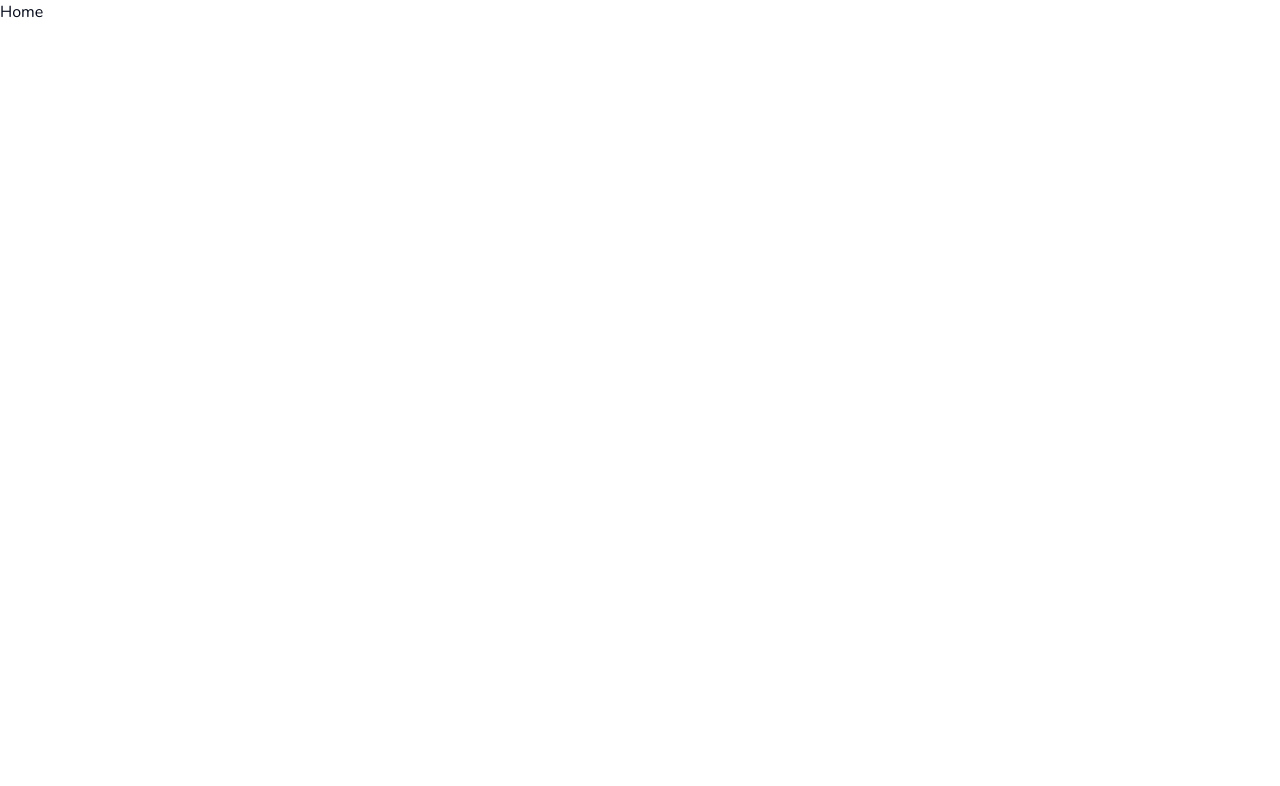
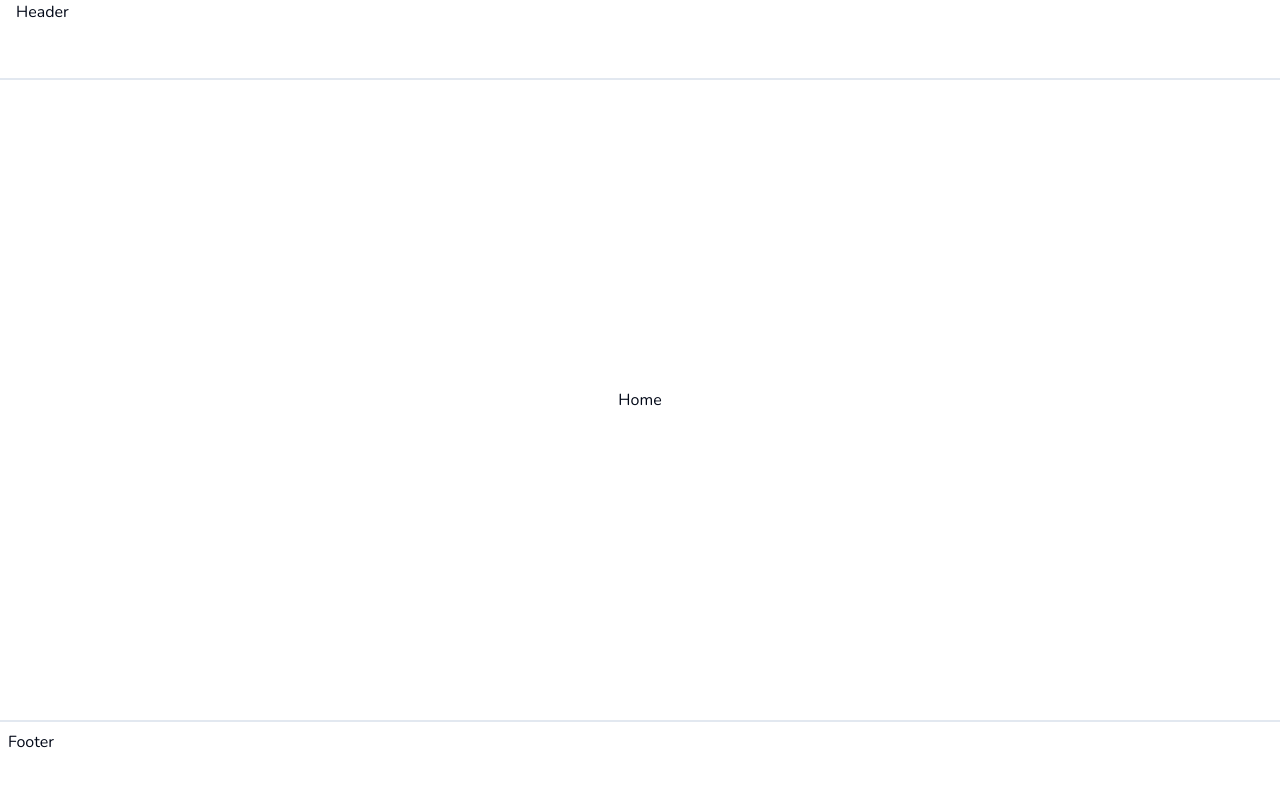
Before and after one commit to jayhogan-dev/duolingo-clone, a Next.js app: page / in a window 1280 px wide. Shown: the top 786 px of the page. Built offline with nearby package versions, Linux system fonts and the light colour scheme.

Commit message:
marketing route group created

```diff
--- /dev/null
+++ b/app/(marketing)/footer.tsx
@@ -0,0 +1,7 @@
+export const Footer = () => {
+  return (
+    <footer className="hidden lg:block h-20 w-full border-t-2 border-slate-200 p-2">
+      Footer
+    </footer>
+  );
+};
--- /dev/null
+++ b/app/(marketing)/header.tsx
@@ -0,0 +1,7 @@
+export const Header = () => {
+  return (
+    <header className="h-20 w-full border-b-2 border-slate-200 px-4">
+      Header
+    </header>
+  );
+};
--- /dev/null
+++ b/app/(marketing)/layout.tsx
@@ -0,0 +1,20 @@
+import { Footer } from "./footer";
+import { Header } from "./header";
+
+type Props = {
+  children: React.ReactNode;
+};
+
+const MarketingLayout = ({ children }: Props) => {
+  return (
+    <div className="min-h-screen flex flex-col">
+      <Header />
+      <main className="flex-1 flex flex-col items-center justify-center">
+        {children}
+      </main>
+      <Footer />
+    </div>
+  );
+};
+
+export default MarketingLayout;
--- a/app/page.tsx
+++ b/app/(marketing)/page.tsx
@@ -1,5 +1,3 @@
-import { Button } from "@/components/ui/button";
-
 export default function Home() {
   return (
     <div>
```
